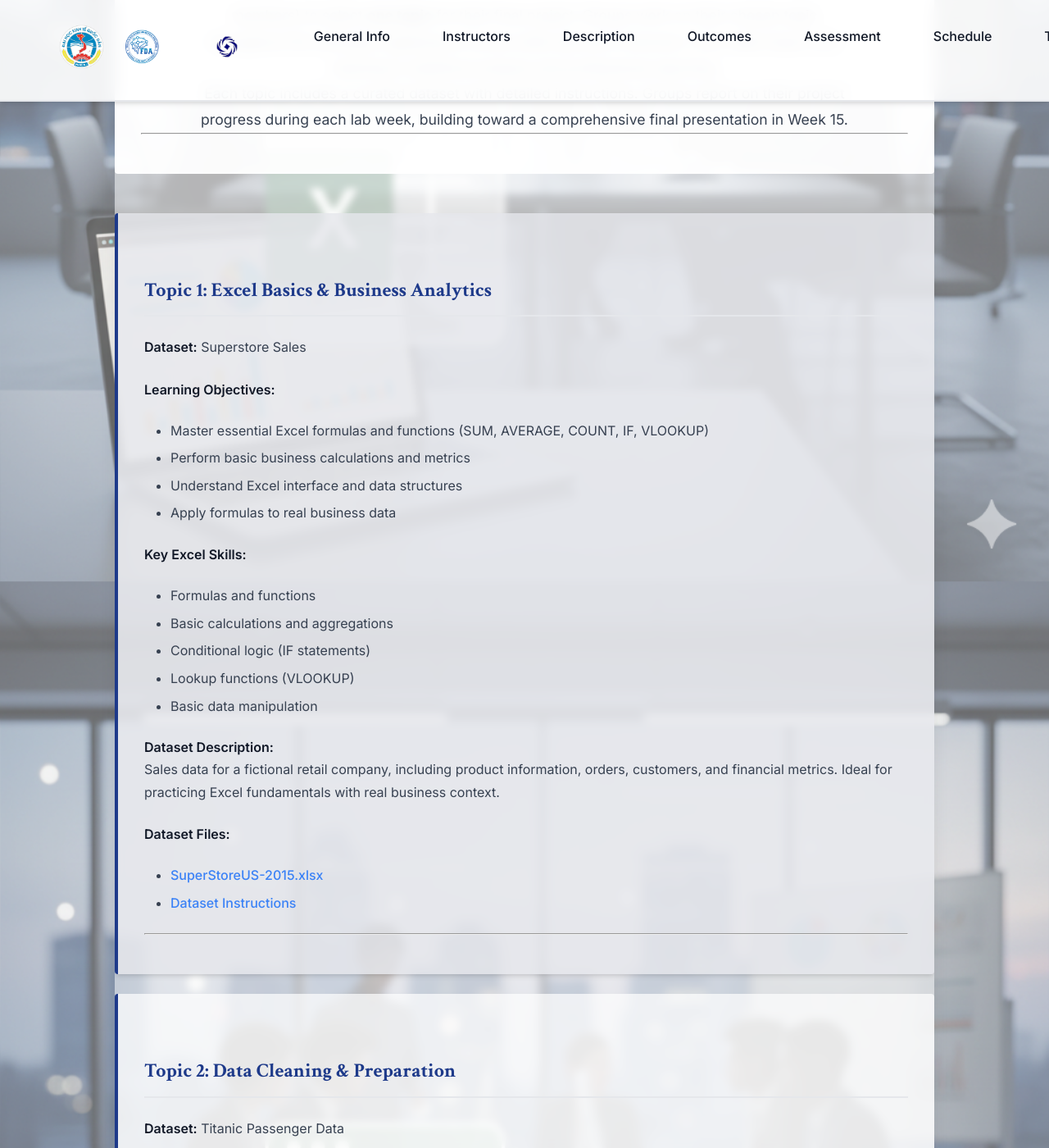
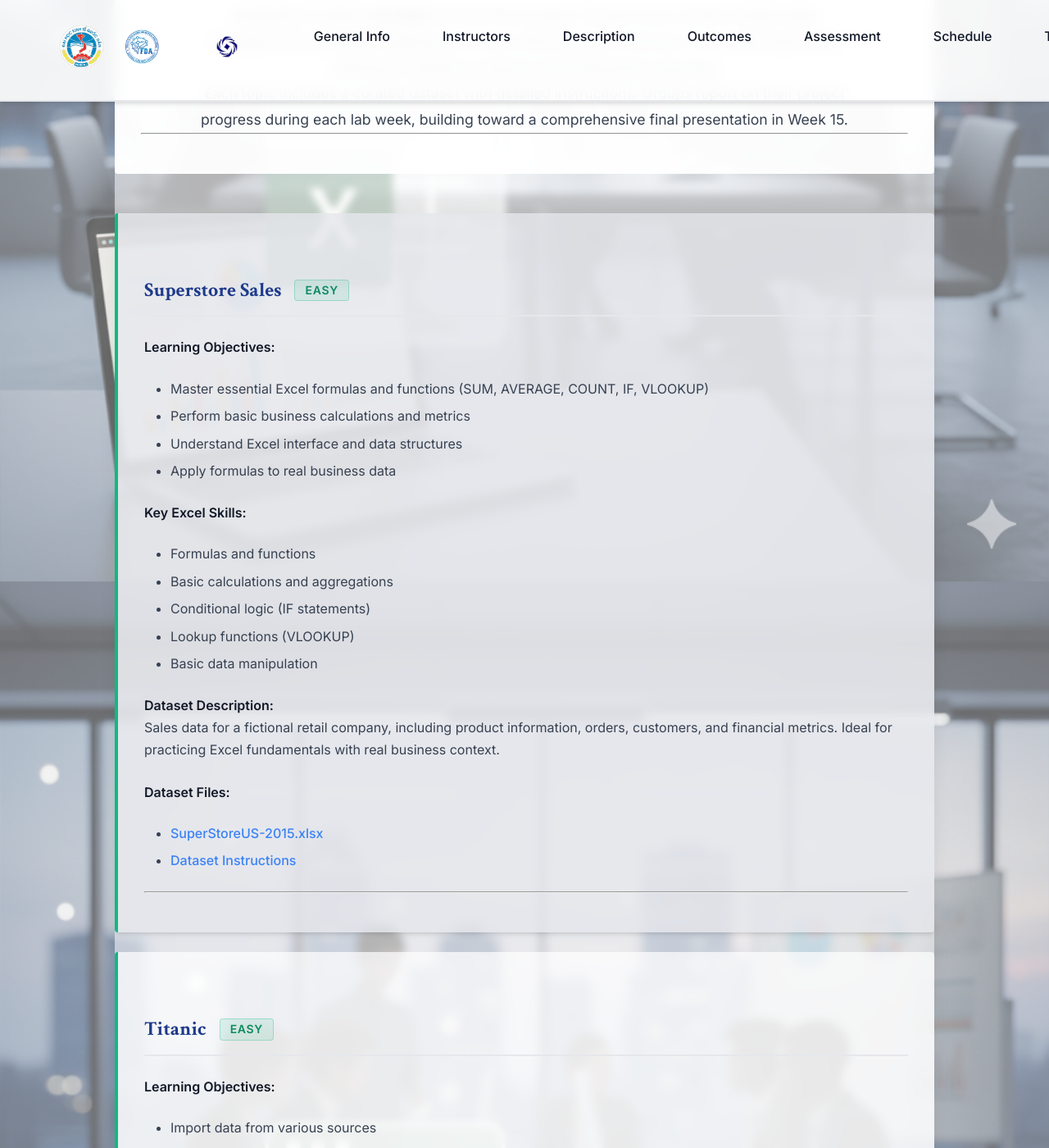
Before and after one commit to nghianguyen7171/excel_course, a Jekyll site: the page built from topics.md, in a window 1280 px wide and 1400 px high, scrolled down 571 px. Shown: the whole window at 82% size. Built offline with Jekyll 4.4.1, drawn with Linux system fonts in a browser that asks for light colours; some of the changed text lies outside the part shown.

Commit message:
Update topics: use dataset names as titles and add difficulty-level color coding

```diff
--- a/assets/css/main.scss
+++ b/assets/css/main.scss
@@ -20,6 +20,11 @@ $excel-green: #217346;
 $excel-blue: #185abd;
 $data-purple: #6366f1;
 $chart-orange: #f59e0b;
+
+// Difficulty Level Colors
+$difficulty-easy: #10b981;      // Green
+$difficulty-medium: #f59e0b;    // Orange
+$difficulty-hard: #ef4444;      // Red
 
 // Typography
 $font-serif: 'Crimson Text', Georgia, serif;
@@ -482,12 +487,58 @@ section {
         box-shadow: $shadow-lg;
     }
 
+    // Difficulty-based border colors
+    &.difficulty-easy {
+        border-left-color: $difficulty-easy;
+    }
+
+    &.difficulty-medium {
+        border-left-color: $difficulty-medium;
+    }
+
+    &.difficulty-hard {
+        border-left-color: $difficulty-hard;
+    }
+
     h3 {
         color: $primary-blue;
         margin-bottom: $spacing-md;
         font-size: 1.5rem;
         border-bottom: 2px solid $lighter-gray;
         padding-bottom: $spacing-sm;
+        display: flex;
+        align-items: center;
+        gap: $spacing-sm;
+        flex-wrap: wrap;
+    }
+
+    .difficulty-badge {
+        display: inline-block;
+        padding: 0.25rem 0.75rem;
+        border-radius: $radius-sm;
+        font-size: 0.875rem;
+        font-weight: 600;
+        font-family: $font-sans;
+        text-transform: uppercase;
+        letter-spacing: 0.05em;
+
+        &.badge-easy {
+            background-color: rgba($difficulty-easy, 0.1);
+            color: darken($difficulty-easy, 10%);
+            border: 1px solid rgba($difficulty-easy, 0.3);
+        }
+
+        &.badge-medium {
+            background-color: rgba($difficulty-medium, 0.1);
+            color: darken($difficulty-medium, 10%);
+            border: 1px solid rgba($difficulty-medium, 0.3);
+        }
+
+        &.badge-hard {
+            background-color: rgba($difficulty-hard, 0.1);
+            color: darken($difficulty-hard, 10%);
+            border: 1px solid rgba($difficulty-hard, 0.3);
+        }
     }
 
     h4 {
--- a/topics.md
+++ b/topics.md
@@ -16,10 +16,9 @@
 
 </section>
 
-<section id="topic-1" class="topic-card">
+<section id="topic-1" class="topic-card difficulty-easy">
 
-### Topic 1: Excel Basics & Business Analytics
-**Dataset:** Superstore Sales
+### Superstore Sales <span class="difficulty-badge badge-easy">Easy</span>
 
 **Learning Objectives:**
 - Master essential Excel formulas and functions (SUM, AVERAGE, COUNT, IF, VLOOKUP)
@@ -45,10 +44,9 @@
 
 </section>
 
-<section id="topic-2" class="topic-card">
+<section id="topic-2" class="topic-card difficulty-easy">
 
-### Topic 2: Data Cleaning & Preparation
-**Dataset:** Titanic Passenger Data
+### Titanic <span class="difficulty-badge badge-easy">Easy</span>
 
 **Learning Objectives:**
 - Import data from various sources
@@ -75,10 +73,9 @@
 
 </section>
 
-<section id="topic-3" class="topic-card">
+<section id="topic-3" class="topic-card difficulty-easy">
 
-### Topic 3: Exploratory Data Analysis
-**Dataset:** Adult Census Income
+### Adult Census Income <span class="difficulty-badge badge-easy">Easy</span>
 
 **Learning Objectives:**
 - Perform comprehensive exploratory data analysis
@@ -105,10 +102,9 @@
 
 </section>
 
-<section id="topic-4" class="topic-card">
+<section id="topic-4" class="topic-card difficulty-medium">
 
-### Topic 4: Data Visualization & Comparative Analysis
-**Dataset:** World Happiness Report
+### World Happiness Report <span class="difficulty-badge badge-medium">Medium</span>
 
 **Learning Objectives:**
 - Create effective data visualizations
@@ -139,10 +135,9 @@
 
 </section>
 
-<section id="topic-5" class="topic-card">
+<section id="topic-5" class="topic-card difficulty-hard">
 
-### Topic 5: Statistical Analysis & Regression
-**Dataset:** Boston Housing
+### Boston Housing <span class="difficulty-badge badge-hard">Hard</span>
 
 **Learning Objectives:**
 - Conduct statistical hypothesis testing
@@ -169,10 +164,9 @@
 
 </section>
 
-<section id="topic-6" class="topic-card">
+<section id="topic-6" class="topic-card difficulty-hard">
 
-### Topic 6: Time Series Analysis
-**Dataset:** Stock Price Data
+### Stock Price <span class="difficulty-badge badge-hard">Hard</span>
 
 **Learning Objectives:**
 - Analyze temporal patterns in data
@@ -203,10 +197,9 @@
 
 </section>
 
-<section id="topic-7" class="topic-card">
+<section id="topic-7" class="topic-card difficulty-medium">
 
-### Topic 7: Marketing & Business Intelligence
-**Dataset:** Bank Marketing
+### Bank Marketing <span class="difficulty-badge badge-medium">Medium</span>
 
 **Learning Objectives:**
 - Analyze marketing campaign effectiveness
```
